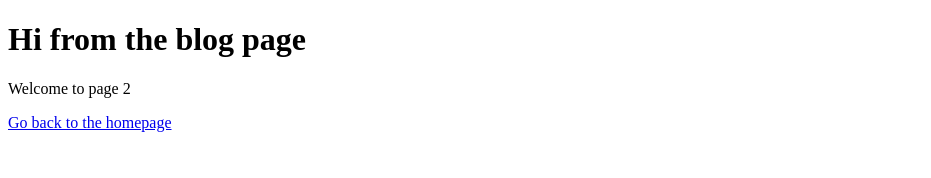
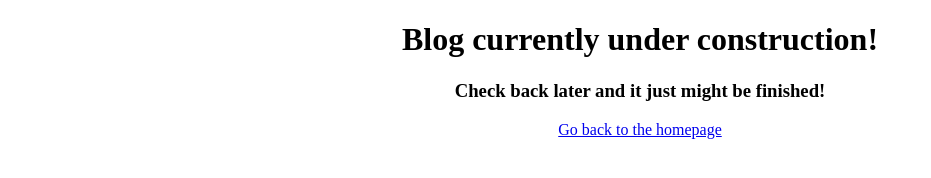
Before and after one commit to ahlbet/theatre-code, a Gatsby site: page /blog in a window 1280 px wide. Shown: the whole page, without its empty margins (0-931 px from the left). Built offline with nearby package versions, Linux system fonts and the light colour scheme; Gatsby itself is replaced by a stand-in of ours.

Commit message:
add blog under construction

```diff
--- a/src/pages/blog.js
+++ b/src/pages/blog.js
@@ -2,9 +2,9 @@ import React from 'react';
 import Link from 'gatsby-link';
 
 const Blog = () => (
-  <div>
-    <h1>Hi from the blog page</h1>
-    <p>Welcome to page 2</p>
+  <div style={{textAlign: 'center'}}>
+    <h1>Blog currently under construction!</h1>
+    <h3>Check back later and it just might be finished!</h3>
     <Link to="/">Go back to the homepage</Link>
   </div>
 );
```
